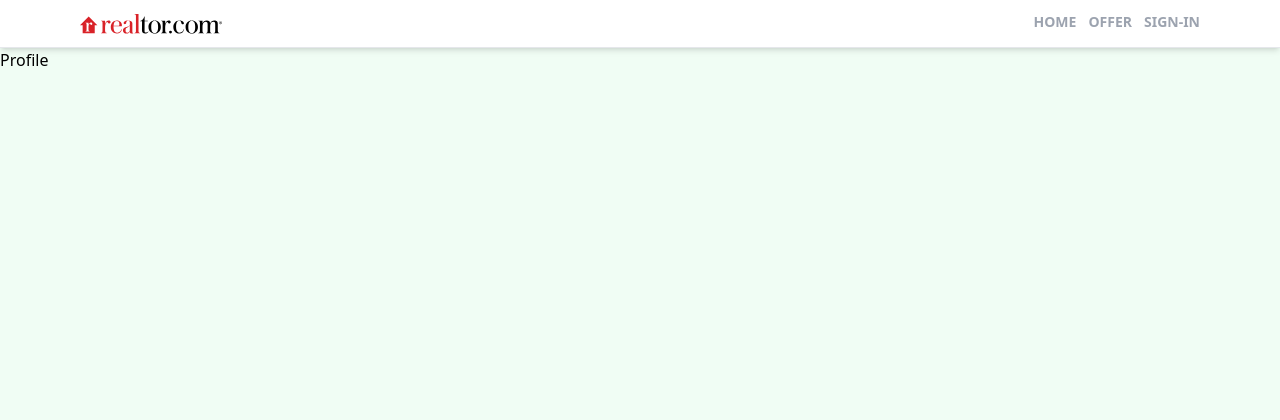
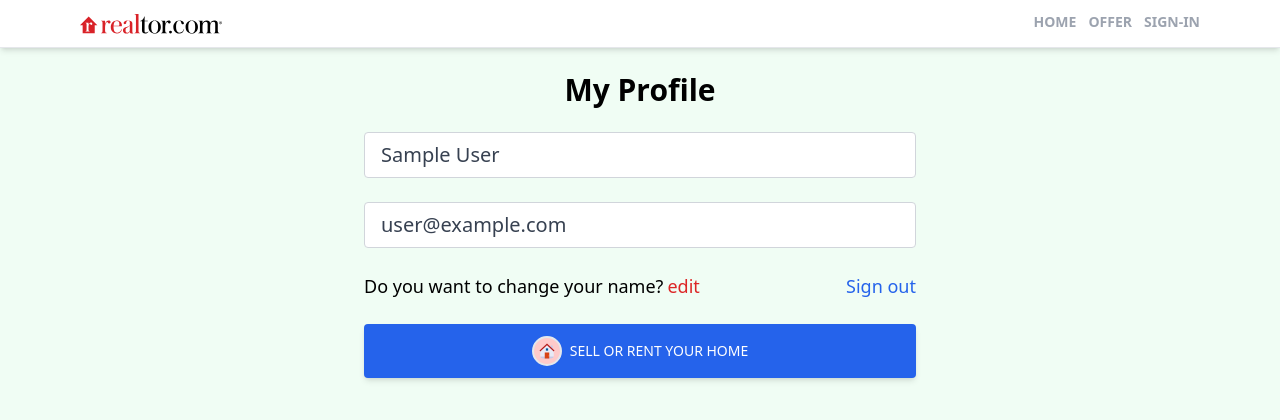
Before and after one commit to masumali23020/Realstone-Home-app, a React (Create React App) app: page /profile in a window 1280 px wide. Shown: the top 420 px of the page. Built offline with nearby package versions, Linux system fonts and the light colour scheme; no server answers; sample sign-in values are in the browser's storage.

Commit message:
Private route & custom hooks protection

```diff
--- a/src/App.js
+++ b/src/App.js
@@ -2,6 +2,8 @@
 import { ToastContainer } from 'react-toastify';
 import 'react-toastify/dist/ReactToastify.css';
 import Header from "./components/Header";
+import PrivateRouter from "./components/PrivateRouter";
+import CreatingListing from "./pages/CreatingListing";
 import ForgetPassword from "./pages/ForgetPassword";
 import Home from "./pages/Home";
 import Offer from "./pages/Offer";
@@ -16,9 +18,13 @@
       <Header />
       <Routes>
         <Route path="/" element={<Home /> }/>
+        <Route path="/profile" element={<PrivateRouter />} >
+        <Route path="/profile" element={<Profile /> }/>
+        </Route>
 
         <Route path="/offer" element={<Offer /> }/>
-        <Route path="/profile" element={<Profile /> }/>
+
+        <Route path="/creating-listing" element={<CreatingListing />} />
 
         <Route path="/sign-up" element={<SiginUp /> }/>
         <Route path="/sign-in" element={<SiginIn /> }/>
--- /dev/null
+++ b/src/components/PrivateRouter.jsx
@@ -0,0 +1,12 @@
+
+import { Navigate, Outlet } from 'react-router-dom';
+import { useAuthStatus } from '../images/hoocks/useAuthStatus';
+
+
+export default function PrivateRouter() {
+    const { loggedIn, checkingStatus} = useAuthStatus()
+    if(checkingStatus){
+    return   <h3>loading...</h3>
+    }
+  return loggedIn ? <Outlet /> : <Navigate to="/sign-in" />
+}
--- /dev/null
+++ b/src/images/hoocks/useAuthStatus.jsx
@@ -0,0 +1,20 @@
+import { getAuth, onAuthStateChanged } from "firebase/auth";
+import { useEffect, useState } from "react";
+
+
+export  function useAuthStatus() {
+    const [loggedIn, setLoggedIn] = useState(false);
+  const [checkingStatus, setCheckingStatus] = useState(true);
+
+  useEffect(() => {
+    const auth = getAuth();
+    console.log(auth);
+    onAuthStateChanged(auth, (user) => {
+      if (user) {
+        setLoggedIn(true);
+      }
+      setCheckingStatus(false);
+    });
+  }, []);
+  return { loggedIn, checkingStatus };
+}
--- /dev/null
+++ b/src/pages/CreatingListing.jsx
@@ -0,0 +1,9 @@
+import React from 'react'
+
+const CreatingListing = () => {
+  return (
+    <div>CreatingListing</div>
+  )
+}
+
+export default CreatingListing
--- a/src/pages/ForgetPassword.jsx
+++ b/src/pages/ForgetPassword.jsx
@@ -1,6 +1,8 @@
+import { getAuth, sendPasswordResetEmail } from 'firebase/auth';
 import React, { useState } from 'react';
 
 import { Link } from 'react-router-dom';
+import { toast } from 'react-toastify';
 import Oauth from '../components/Oauth';
 import SiginInImge from '../images/sign.svg';
 
@@ -15,6 +17,21 @@
 
   const handelInputChange = (e) => {
     setEmail(e.target.value)
+
+  }
+ async function onForgetPassword(e){
+  e.preventDefault();
+    try {
+      const auth = getAuth()
+      await sendPasswordResetEmail(auth, email);
+      toast.success("submit succesfully")
+
+
+    } catch (error) {
+      toast.error("submit the correct email")
+      console.log(error);
+
+    }
 
   }
 
@@ -35,7 +52,7 @@
 
         {/* right side from input  */}
         <div className='md:w-[67%] lg:w-[40%] w-full'>
-          <form className=' relative' >
+          <form className=' relative' onSubmit={onForgetPassword} >
             <input type="text" onChange={handelInputChange}  id="email" value={email}className='w-full rounded font-semibold text-gray-500 px-3 py-2 bg-white mb-6 border-gray-400 '  placeholder='boss@gmail.com' />
 
 
@@ -48,15 +65,15 @@
                 <Link className='text-gray-600 hover:text-gray-800 transition duration-150 ease-in-out' to="/sign-in" >Signed in instead</Link>
               </p>
             </div>
-
-
-          </form>
-
-          <button type='submit ' className='w-full bg-blue-600 px-3 py-3 uppercase  font-bold text-white rounded shadow-md hover:bg-blue-700 hover:text-gray-300 active:bg-blue-800 hover:shadow-lg duration-150 transition ease-in-out'>Send reset password</button>
+            <button type='submit' className='w-full bg-blue-600 px-3 py-3 uppercase  font-bold text-white rounded shadow-md hover:bg-blue-700 hover:text-gray-300 active:bg-blue-800 hover:shadow-lg duration-150 transition ease-in-out'>Send reset password</button>
           <div className='flex items-center my-4 before:border-t before:flex-1 before:border-gray-300 after:border-t after:border-gray-300 after:flex-1'>
             <p className='text-center font-semibold mx-4 uppercase'>or</p>
           </div>
           <Oauth />
+
+          </form>
+
+
         </div>
       </div>
 
--- a/src/pages/Profile.jsx
+++ b/src/pages/Profile.jsx
@@ -1,8 +1,94 @@
-import React from 'react'
+import { getAuth } from 'firebase/auth';
+import React, { useState } from 'react';
+import { FcHome } from "react-icons/fc";
+import { Link, useNavigate } from 'react-router-dom';
 
 const Profile = () => {
+  const auth = getAuth()
+  const [fromData, setFromData] = useState({
+    name:auth.currentUser.displayName,
+    email:auth.currentUser.email
+  })
+  const {name, email} = fromData;
+  const navigate = useNavigate()
+
+  // onChange hander
+  const onChange = () => {
+
+
+  }
+  // onlogOut
+
+  const onlogOut = () => {
+    auth.signOut()
+    navigate("/")
+
+  }
+
+
+
   return (
-    <div>Profile</div>
+    <section className="max-w-6xl mx-auto flex justify-center items-center flex-col">
+        <h1 className="text-3xl text-center mt-6 font-bold">My Profile</h1>
+        <div className="w-full md:w-[50%] mt-6 px-3">
+          <form>
+            {/* Name Input */}
+
+            <input
+              type="text"
+              id="name"
+              value={name}
+              disabled
+              onChange={onChange}
+              className={`mb-6 w-full px-4 py-2 text-xl text-gray-700 bg-white border border-gray-300 rounded transition ease-in-out
+              }`}
+            />
+
+            {/* Email Input */}
+
+            <input
+              type="email"
+              id="email"
+              value={email}
+              disabled
+              className="mb-6 w-full px-4 py-2 text-xl text-gray-700 bg-white border border-gray-300 rounded transition ease-in-out"
+            />
+
+          <div className="flex justify-between whitespace-nowrap text-sm sm:text-lg mb-6">
+              <p className="flex items-center ">
+                Do you want to change your name?
+                <span
+
+                  className="text-red-600 hover:text-red-700 transition ease-in-out duration-200 ml-1 cursor-pointer"
+                >
+                 edit
+                </span>
+              </p>
+              <p
+              onClick={onlogOut}
+                className="text-blue-600 hover:text-blue-800 transition duration-200 ease-in-out cursor-pointer"
+              >
+                Sign out
+              </p>
+            </div>
+          </form>
+          <button
+            type="submit"
+            className="w-full bg-blue-600 text-white uppercase px-7 py-3 text-sm font-medium rounded shadow-md hover:bg-blue-700 transition duration-150 ease-in-out hover:shadow-lg active:bg-blue-800"
+          >
+            <Link
+              to="/creating-listing"
+              className="flex justify-center items-center"
+            >
+              <FcHome className="mr-2 text-3xl bg-red-200 rounded-full p-1 border-2" />
+              Sell or rent your home
+            </Link>
+          </button>
+        </div>
+
+
+            </section>
+
   )
 }
 
--- a/src/pages/SiginIn.jsx
+++ b/src/pages/SiginIn.jsx
@@ -1,6 +1,8 @@
+import { getAuth, signInWithEmailAndPassword } from 'firebase/auth';
 import React, { useState } from 'react';
 import { BiHide, BiShowAlt } from "react-icons/bi";
-import { Link } from 'react-router-dom';
+import { Link, useNavigate } from 'react-router-dom';
+import { toast } from 'react-toastify';
 import Oauth from '../components/Oauth';
 import SiginInImge from '../images/sign.svg';
 
@@ -11,6 +13,7 @@
   })
   const [showPassword, setShowPassword] = useState(false)
   const { email, password} = formData;
+  const naviget = useNavigate()
 
 
 
@@ -29,7 +32,29 @@
   const showHidePassword = () => {
     setShowPassword((prevState) => !prevState)
   }
+async function onSignIn(e) {
+  e.preventDefault()
+  try {
+    const auth = getAuth();
+    const userCredentai = await signInWithEmailAndPassword(auth, email, password)
+    if(userCredentai.user){
+      naviget("/")
 
+
+
+    }
+
+    console.log(userCredentai);
+
+
+
+  } catch (error) {
+    toast.error("Somthing wrong!")
+    console.log(error);
+
+  }
+
+}
 
 
 
@@ -45,7 +70,7 @@
 
         {/* right side from input  */}
         <div className='md:w-[67%] lg:w-[40%] w-full'>
-          <form className=' relative' >
+          <form className=' relative' onSubmit={onSignIn} >
             <input type="text" onChange={handelInputChange}  id="email" value={email}className='w-full rounded font-semibold text-gray-500 px-3 py-2 bg-white mb-6 border-gray-400 '  placeholder='boss@gmail.com' />
 
 
@@ -64,15 +89,16 @@
                 <Link className='text-gray-600 hover:text-gray-800 transition duration-150 ease-in-out' to="/forget-password" >forget password</Link>
               </p>
             </div>
+            <button type='submit ' className='w-full bg-blue-600 px-3 py-3 uppercase  font-bold text-white rounded shadow-md hover:bg-blue-700 hover:text-gray-300 active:bg-blue-800 hover:shadow-lg duration-150 transition ease-in-out'>Sign in</button>
+          <div className='flex items-center my-4 before:border-t before:flex-1 before:border-gray-300 after:border-t after:border-gray-300 after:flex-1'>
+            <p className='text-center font-semibold mx-4 uppercase'>or</p>
+          </div>
+          <Oauth />
 
 
           </form>
 
-          <button type='submit ' className='w-full bg-blue-600 px-3 py-3 uppercase  font-bold text-white rounded shadow-md hover:bg-blue-700 hover:text-gray-300 active:bg-blue-800 hover:shadow-lg duration-150 transition ease-in-out'>Sign in</button>
-          <div className='flex items-center my-4 before:border-t before:flex-1 before:border-gray-300 after:border-t after:border-gray-300 after:flex-1'>
-            <p className='text-center font-semibold mx-4 uppercase'>or</p>
-          </div>
-          <Oauth />
+
         </div>
       </div>
 
--- a/src/pages/SiginUp.jsx
+++ b/src/pages/SiginUp.jsx
@@ -15,7 +15,7 @@
   })
   const [showPassword, setShowPassword] = useState(false)
   const {name, email, password} = formData;
-  const [loadong, setLoading] = useState(true)
+
 
   const navigate = useNavigate()
 
@@ -112,10 +112,10 @@
             <p className='text-center font-semibold mx-4 uppercase'>or</p>
           </div>
 
-
+          <Oauth />
 
           </form>
-          <Oauth />
+
 
         </div>
       </div>
```
